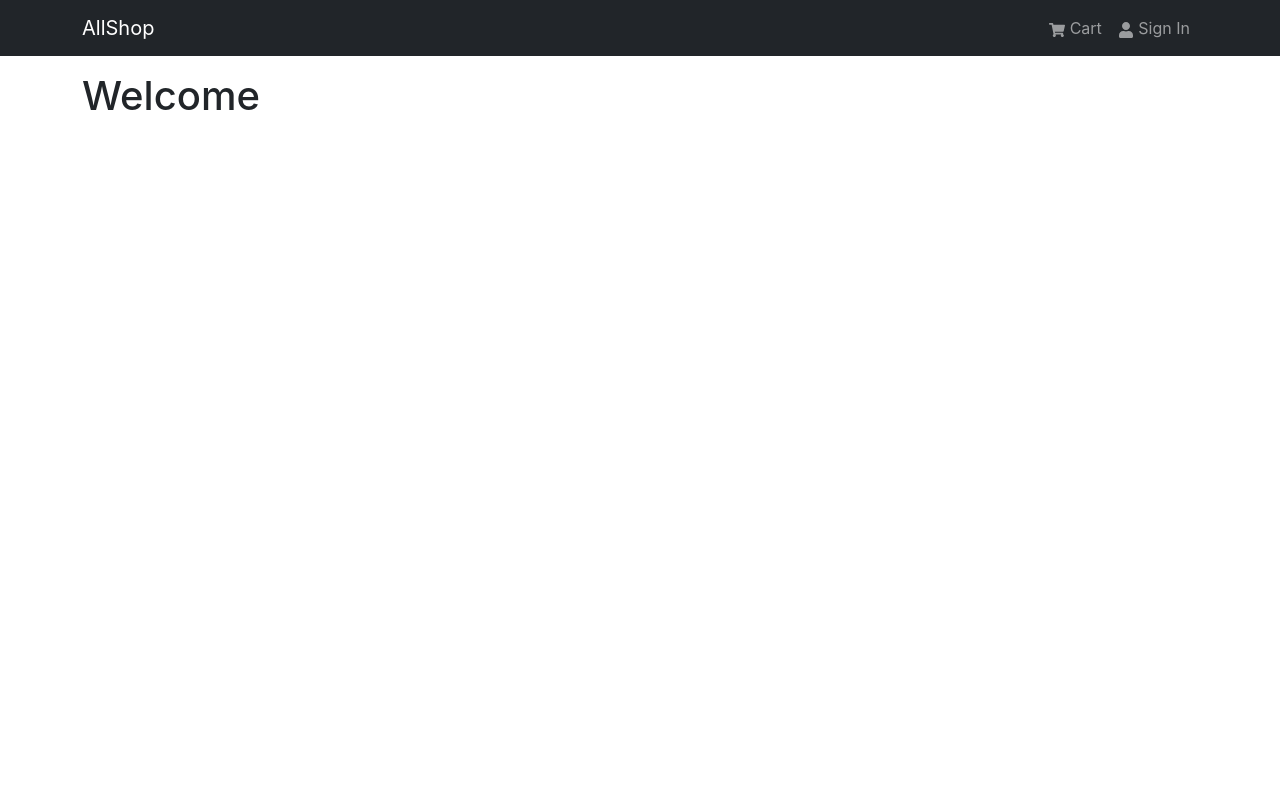
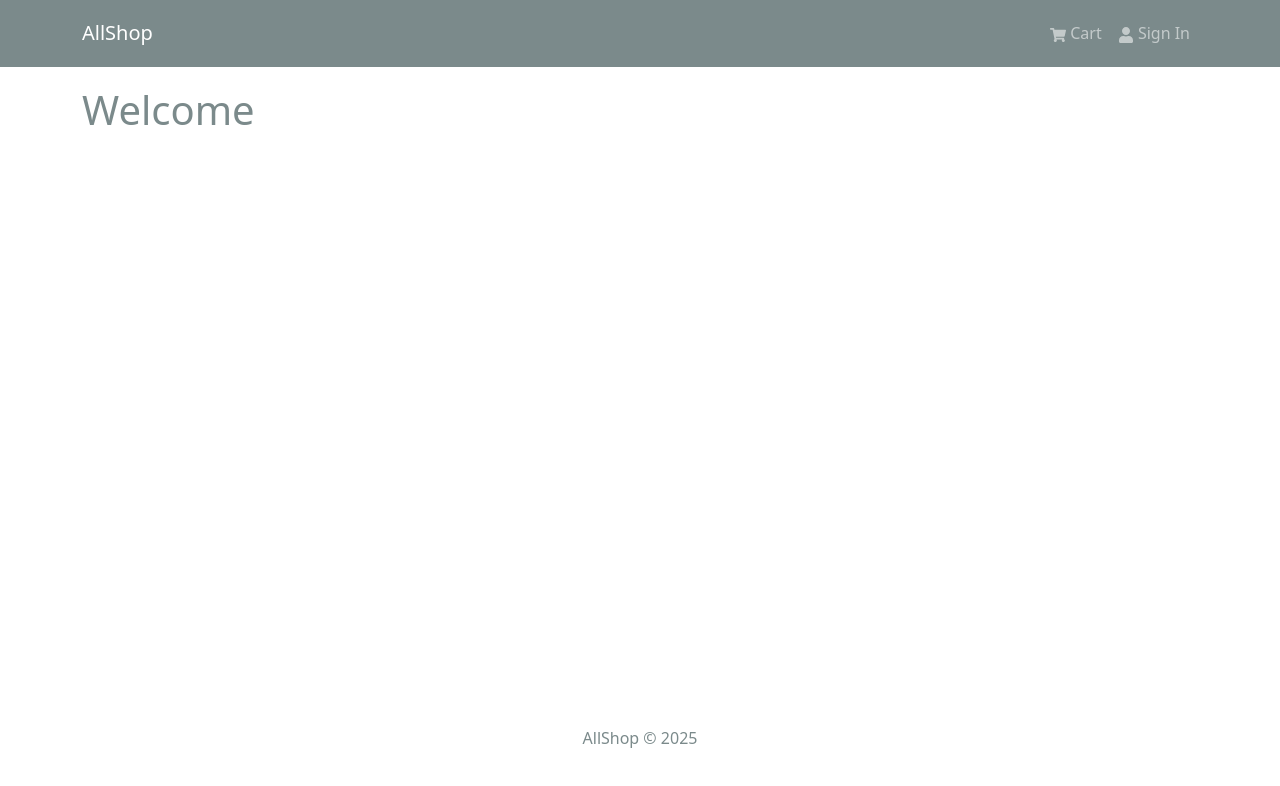
Before and after one commit to VaidyaHarshal/ecomm-react, a React (Create React App) app in the folder frontend/: page / in a window 1280 px wide. Shown: the top 786 px of the page. Built offline with nearby package versions, Linux system fonts and the light colour scheme.

Commit message:
created a footer

```diff
--- a/frontend/src/App.js
+++ b/frontend/src/App.js
@@ -1,6 +1,7 @@
 import React from "react";
 import { Container } from "react-bootstrap";
 import Header from "./components/Header";
+import Footer from "./components/Footer";
 
 const App = () => {
   return (
@@ -11,6 +12,7 @@
           <h1>Welcome</h1>
         </Container>
       </main>
+      <Footer />
     </>
   );
 };
--- /dev/null
+++ b/frontend/src/components/Footer.jsx
@@ -0,0 +1,20 @@
+import React from "react";
+import { Container, Row, Col } from "react-bootstrap";
+
+const Footer = () => {
+  const currentYear = new Date().getFullYear();
+
+  return (
+    <footer>
+      <Container>
+        <Row>
+          <Col className="text-center py-3">
+            <p>AllShop &copy; {currentYear}</p>
+          </Col>
+        </Row>
+      </Container>
+    </footer>
+  );
+};
+
+export default Footer;
--- a/frontend/src/index.css
+++ /dev/null
@@ -1,13 +0,0 @@
-body {
-  margin: 0;
-  font-family: -apple-system, BlinkMacSystemFont, 'Segoe UI', 'Roboto', 'Oxygen',
-    'Ubuntu', 'Cantarell', 'Fira Sans', 'Droid Sans', 'Helvetica Neue',
-    sans-serif;
-  -webkit-font-smoothing: antialiased;
-  -moz-osx-font-smoothing: grayscale;
-}
-
-code {
-  font-family: source-code-pro, Menlo, Monaco, Consolas, 'Courier New',
-    monospace;
-}
--- a/frontend/src/index.js
+++ b/frontend/src/index.js
@@ -1,7 +1,7 @@
 import React from "react";
 import ReactDOM from "react-dom/client";
-import "bootstrap/dist/css/bootstrap.min.css";
-import "./index.css";
+import "./assets/styles/bootstrap.custom.css";
+import "./assets/styles/index.css";
 import App from "./App";
 import reportWebVitals from "./reportWebVitals";
 
```
